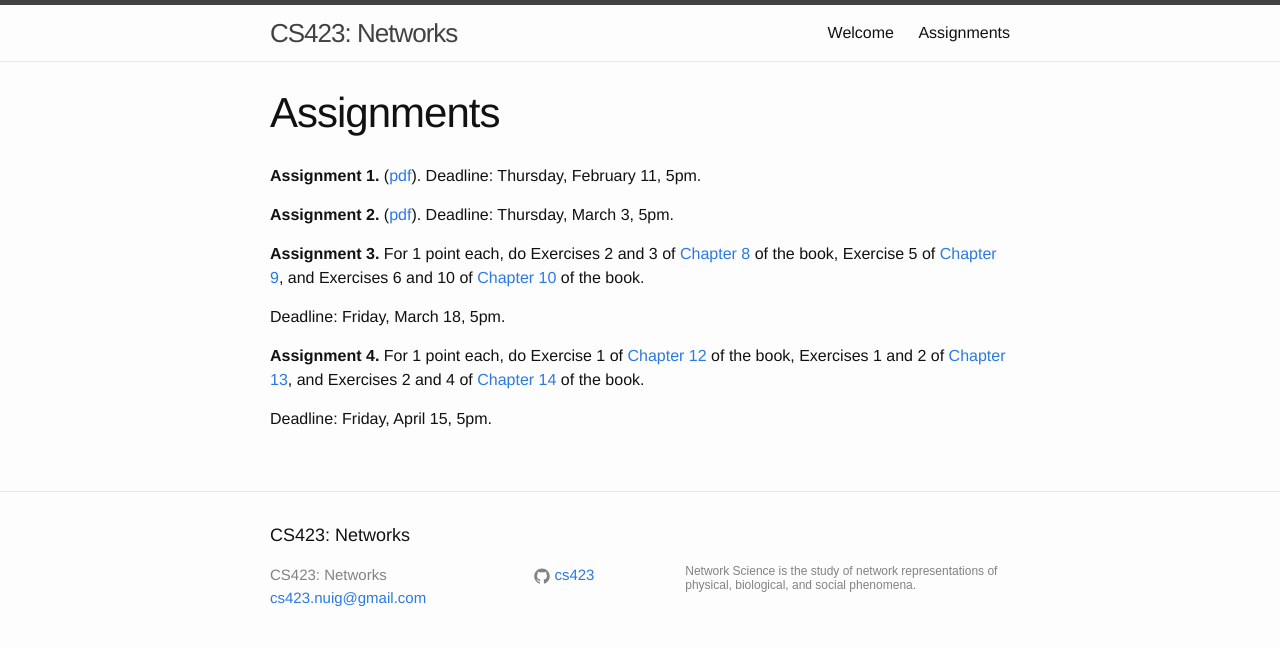
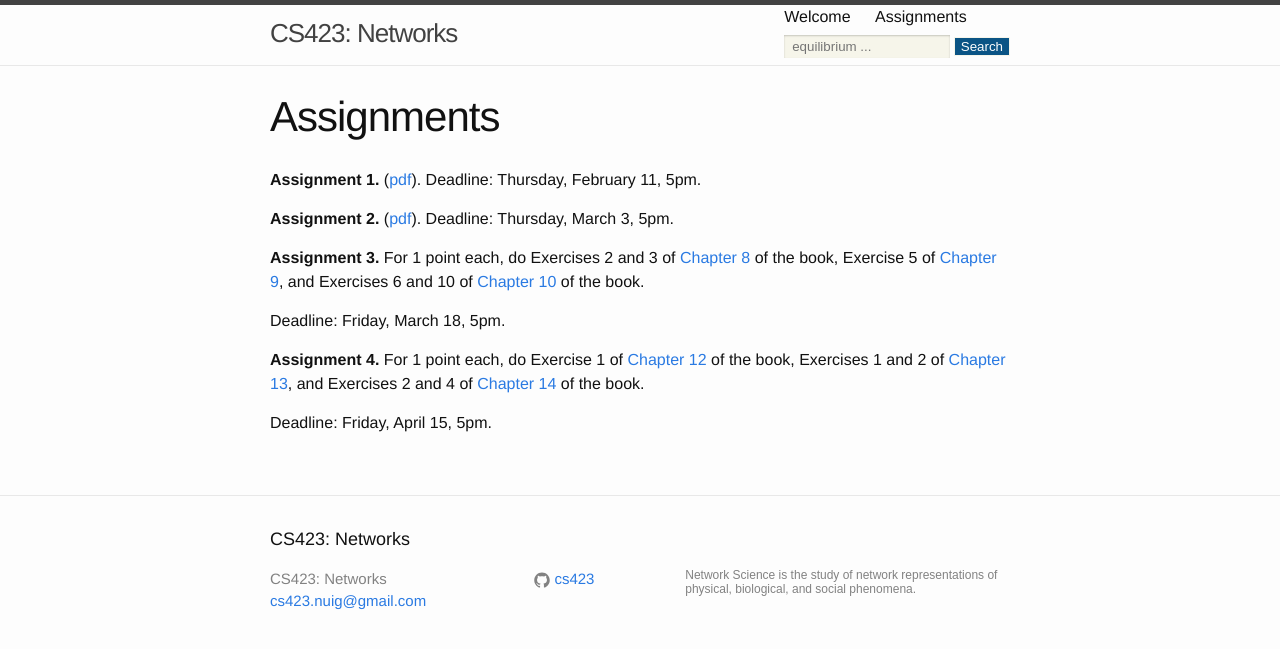
Before and after one commit to starktech23/cs4423.github.io, a Jekyll site: the page built from assign.md, in a window 1280 px wide. Shown: the top 649 px of the page. Built offline with Jekyll 4.4.1, drawn with Linux system fonts in a browser that asks for light colours; a script that is not in the unit is left out.

Commit message:
added customized search

```diff
--- a/_includes/header.html
+++ b/_includes/header.html
@@ -13,12 +13,23 @@
         </svg>
       </a>
 
+      <div>
       <div class="trigger">
         {% for page in site.pages %}
-          {% if page.title %}
+          {% if page.title and page.sitemap %}
           <a class="page-link" href="{{ page.url | prepend: site.baseurl }}">{{ page.title }}</a>
           {% endif %}
         {% endfor %}
+      </div>
+      <div id="searchBar">
+      <div id="search">
+        <form role="search" method="get" action="{{site.baseurl}}/search/">
+          <input id="searchString" name="searchString"
+                 placeholder="equilibrium ..." type="text">
+          <input id="searchButton" name="cs423.github.io" type="submit" value="Search">
+        </form>
+      </div>
+      </div>
       </div>
     </nav>
 
--- a/_sass/_layout.scss
+++ b/_sass/_layout.scss
@@ -25,7 +25,7 @@
 
 .site-nav {
     float: right;
-    line-height: 56px;
+//    line-height: 56px;
 
     .menu-icon {
         display: none;
--- /dev/null
+++ b/_sass/_search.scss
@@ -0,0 +1,31 @@
+$white: #fdfdfd;
+$black: #000;
+
+
+#searchBar {
+  font-size: 80%;
+  padding: 0.43em 0 0.57em;
+
+  #search {
+//    float: right;
+
+    #searchString {
+      width: 150px;
+      border: none;
+      box-shadow: 0 1px 2px rgba(0, 0, 0, 0.2) inset;
+      padding: 0.3em 0.6em;
+      background-color: #f6f5ea;
+      margin-right: 0;
+    }
+
+    #searchButton {
+      paddign: 0.3em 0.6em;
+      background-color: #0B5485;
+      border: 1px solid #f6f5ea;
+      margin-left: 0;
+      color: $white;
+      -webkit-appearance: none;
+      border-radius: 0;
+    }
+  }
+}
--- a/css/main.scss
+++ b/css/main.scss
@@ -47,5 +47,6 @@ $on-laptop:        800px;
         "layout",
         "syntax-highlighting",
 	"mathjax",
-	"graphs"
+	"graphs",
+	"search"
 ;
```
Also changed, not shown: about.md (+1 -0 lines), assign.md (+1 -0 lines), search.html (added, +22 -0 lines).
